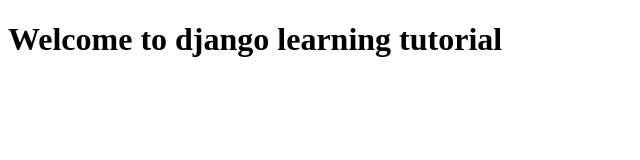
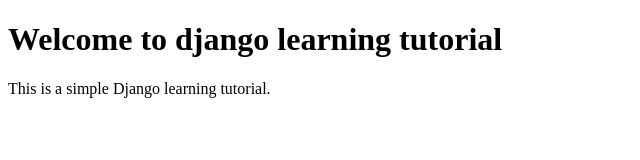
Before and after one commit to Manvitomar/django_practice, a plain HTML site: page index.html in a window 1280 px wide. Shown: the whole page, without its empty margins (0-640 px from the left). Drawn offline with Linux system fonts and the light colour scheme.

Commit message:
changes_in_index

```diff
--- a/index.html
+++ b/index.html
@@ -7,5 +7,6 @@
 </head>
 <body>
   <h1>Welcome to django learning tutorial</h1>
+  <p>This is a simple Django learning tutorial.</p>
 </body>
 </html>
```
